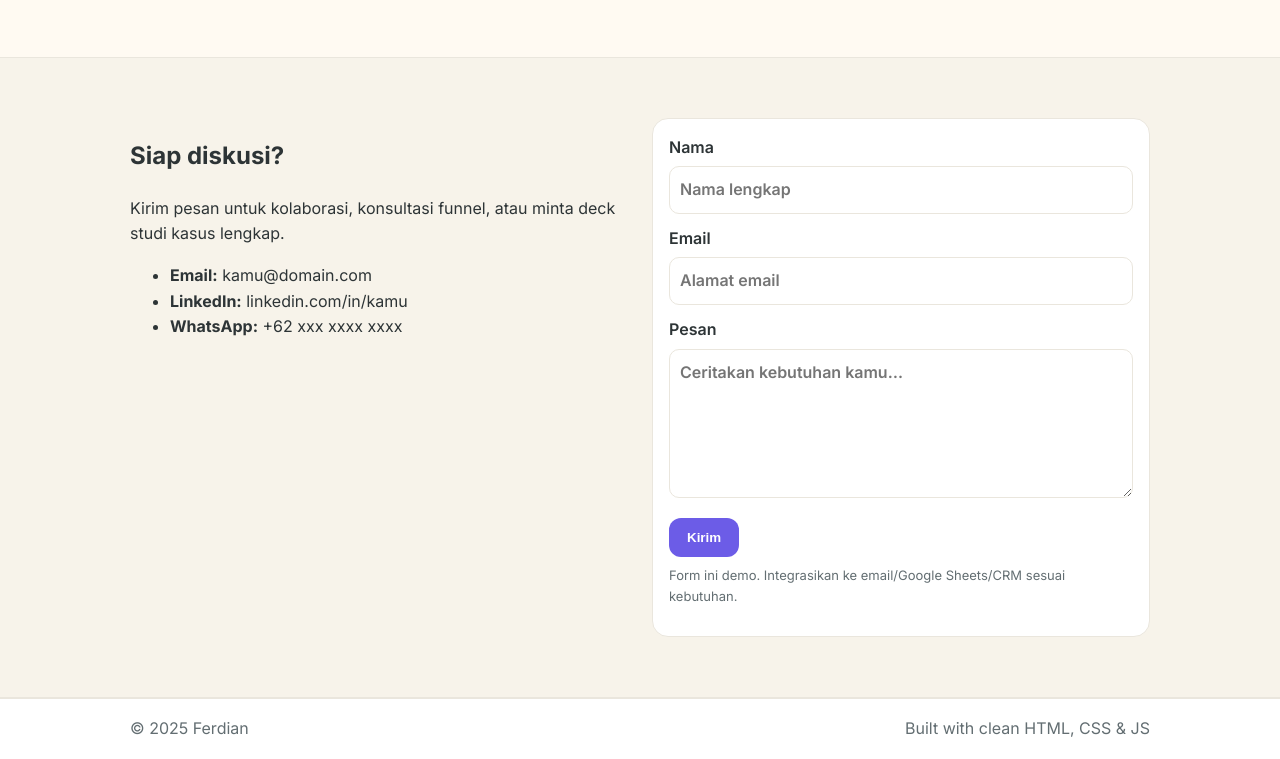
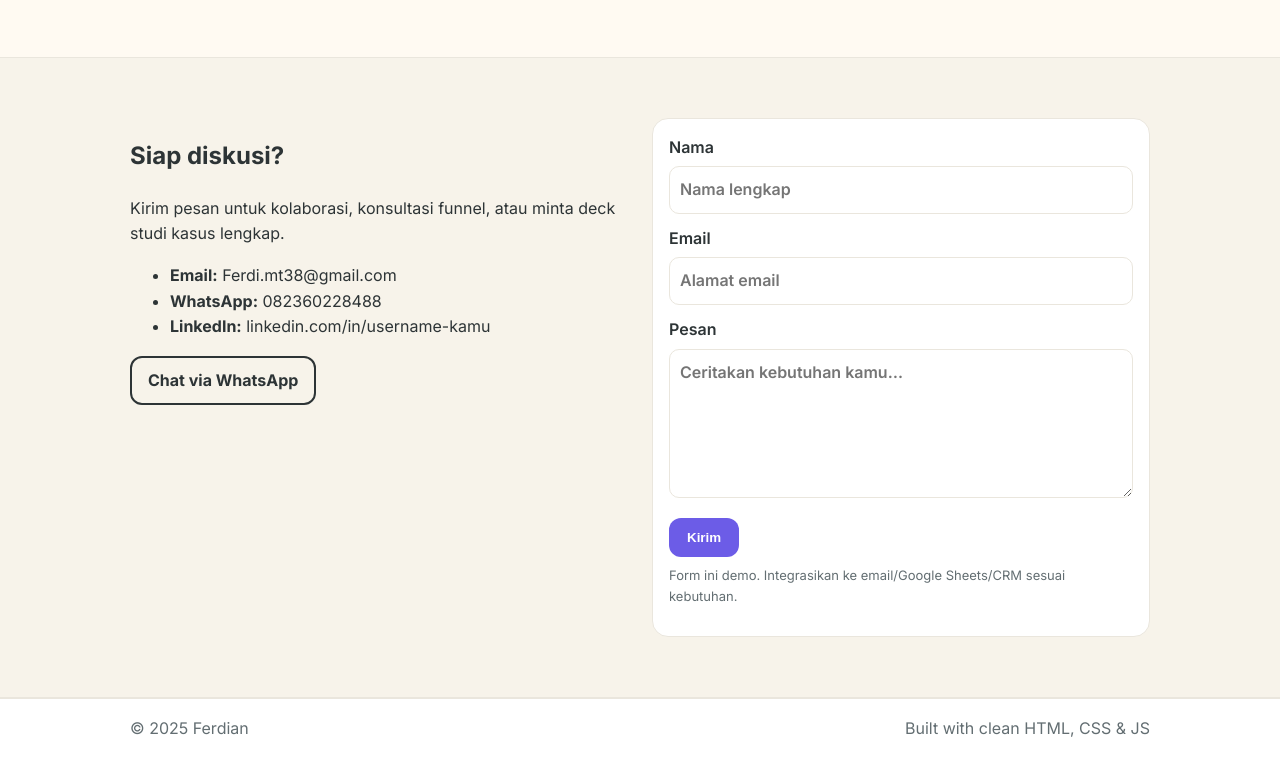
Before and after one commit to ferdimt38-png/portofolio, a plain HTML site: page index.html in a window 1280 px wide. Shown: the part 2917-3676 px from the top of the page. Drawn offline with Linux system fonts and the light colour scheme.

Commit message:
Update index.html

```diff
--- a/index.html
+++ b/index.html
@@ -225,10 +225,15 @@
         <h2>Siap diskusi?</h2>
         <p>Kirim pesan untuk kolaborasi, konsultasi funnel, atau minta deck studi kasus lengkap.</p>
         <ul class="contact-points">
-          <li><strong>Email:</strong> kamu@domain.com</li>
-          <li><strong>LinkedIn:</strong> linkedin.com/in/kamu</li>
-          <li><strong>WhatsApp:</strong> +62 xxx xxxx xxxx</li>
-        </ul>
+  <li><strong>Email:</strong> Ferdi.mt38@gmail.com</li>
+  <li><strong>WhatsApp:</strong> 082360228488</li>
+  <li><strong>LinkedIn:</strong> linkedin.com/in/username-kamu</li>
+</ul>
+
+<a class="btn outline" href="https://wa.me/6282360228488?text=Halo%20Ferdian,%20saya%20tertarik%20diskusi%20tentang%20sales%20portfolio%20Anda." target="_blank" rel="noopener">
+  Chat via WhatsApp
+</a>
+
       </div>
       <form class="contact-form reveal" action="#" method="post" onsubmit="return false;">
         <label>
```
